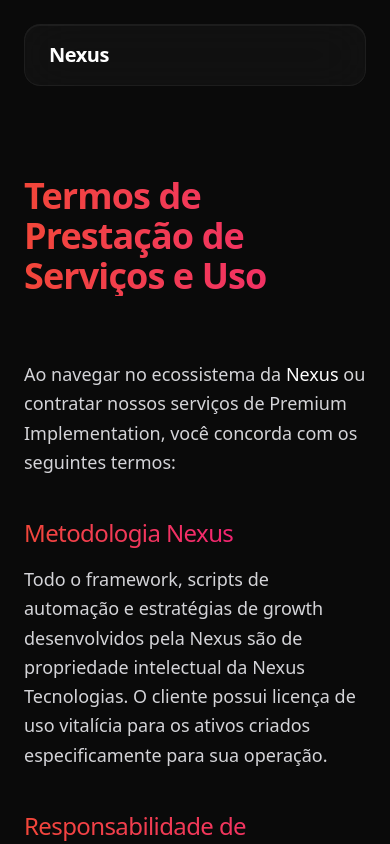
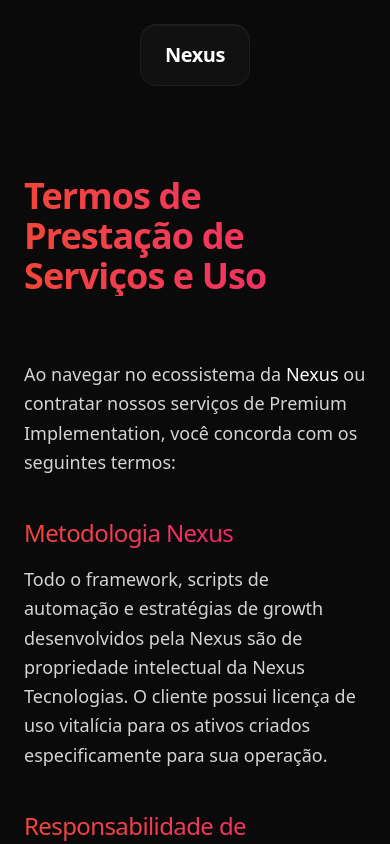
Before and after one commit to carloshenriquecarvalho/nexus-webpage-v2, a Next.js app: page /terms in a window 390 px wide. Shown: the top 844 px of the page. Built offline with nearby package versions, Linux system fonts and the light colour scheme.

Commit message:
Fix NavBar For Mobile

```diff
--- a/src/app/about-us/page.tsx
+++ b/src/app/about-us/page.tsx
@@ -4,7 +4,6 @@ import Image from "next/image"
 import { motion, useScroll, useTransform } from "framer-motion"
 import { useRef } from "react"
 import { ChartLineUp, Crown, ShieldCheck } from "@phosphor-icons/react"
-import { Button } from "@/components/Button"
 import { SecondaryNavbar } from "@/components/SecondaryNavbar"
 
 export default function AboutUs() {
@@ -95,7 +94,7 @@ export default function AboutUs() {
               <div className="text-zinc-600 text-xs font-bold tracking-widest mb-3 font-mono">02.</div>
               <h4 className="text-2xl font-medium text-white mb-4">Exclusividade</h4>
               <p className="text-zinc-400 leading-relaxed text-lg">
-                Trabalhamos com um número estrito de projetos. Sua clínica não é um número; é uma operação que recebe atenção total.
+                Trabalhamos com uma quantidade estrita de projetos. Sua clínica não é um número, é uma operação que recebe atenção total.
               </p>
             </div>
 
--- a/src/components/SecondaryNavbar.tsx
+++ b/src/components/SecondaryNavbar.tsx
@@ -6,12 +6,12 @@ import { motion } from "framer-motion"
 export function SecondaryNavbar() {
   return (
     <nav className="fixed top-0 w-full p-6 z-50 flex items-center justify-between pointer-events-none">
-      <motion.div
-        initial={{ y: -20, opacity: 0 }}
-        animate={{ y: 0, opacity: 1 }}
-        transition={{ duration: 0.8, delay: 0.2 }}
-        className="liquid-glass px-6 py-4 rounded-2xl pointer-events-auto flex items-center justify-between w-full max-w-7xl mx-auto shadow-2xl"
-      >
+        <motion.div
+          initial={{ y: -20, opacity: 0 }}
+          animate={{ y: 0, opacity: 1 }}
+          transition={{ duration: 0.8, delay: 0.2 }}
+          className="liquid-glass px-6 py-4 rounded-2xl pointer-events-auto flex items-center justify-between w-fit md:w-full max-w-7xl mx-auto shadow-2xl"
+        >
         <Link href="/" className="font-bold text-xl tracking-tight text-white hover:text-[var(--accent)] transition-colors">
           Nexus
         </Link>
```
